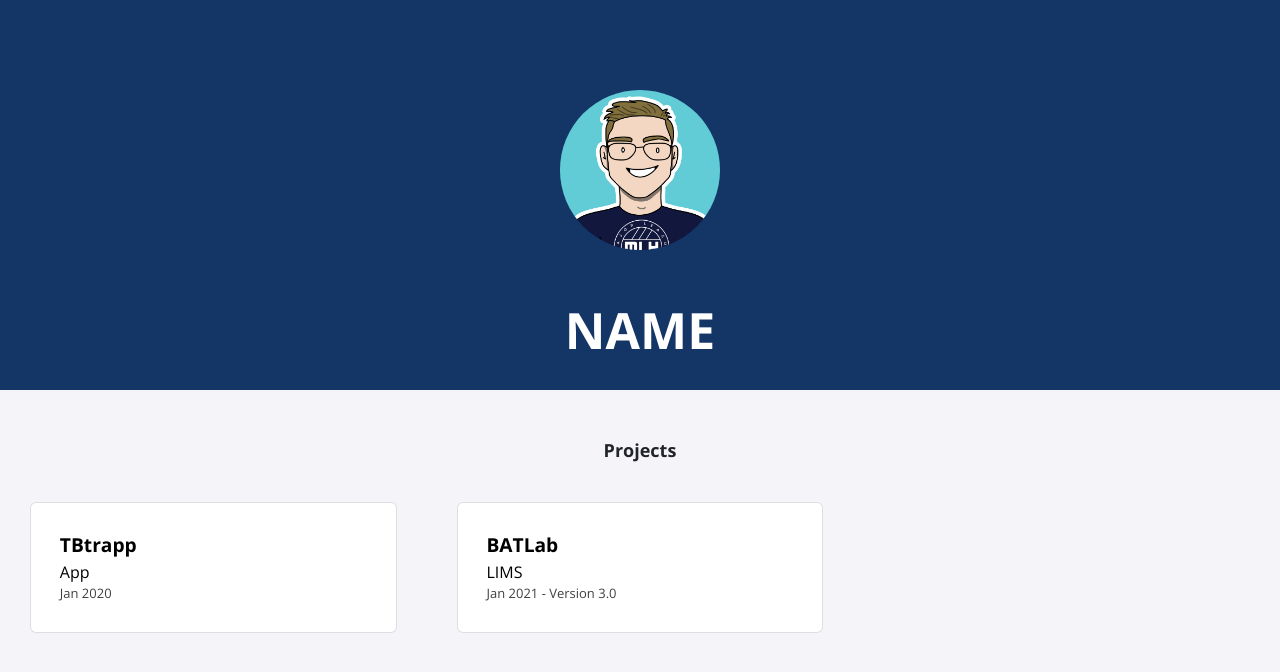
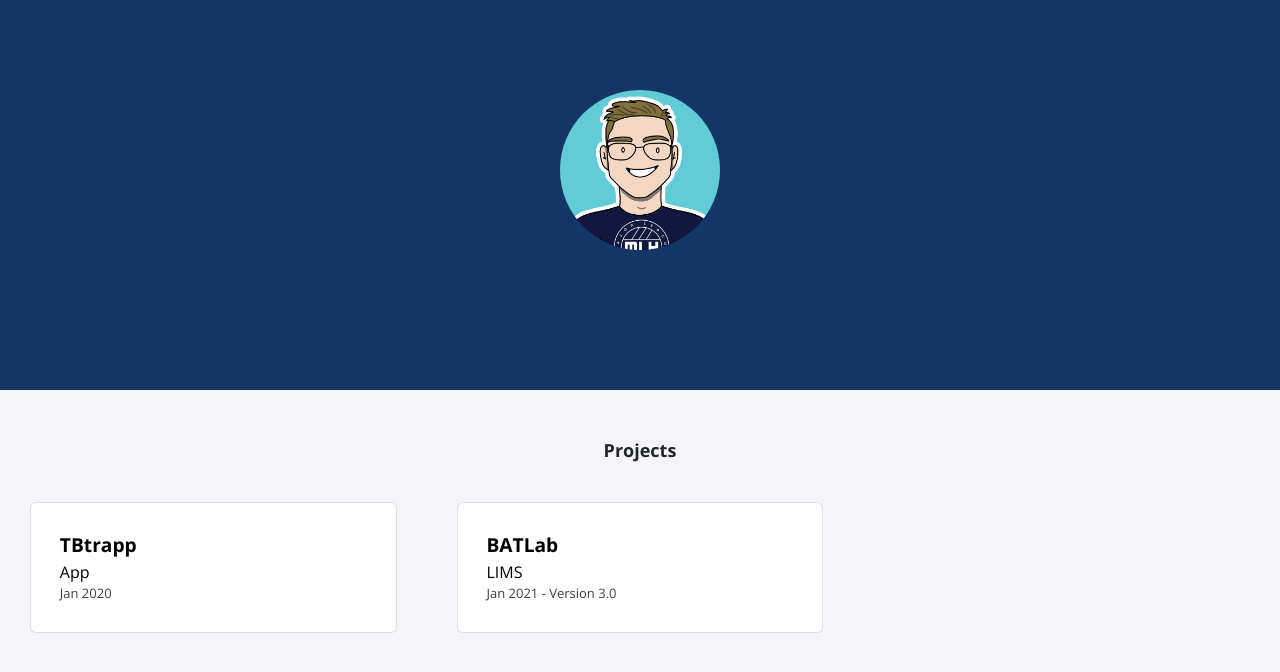
Before and after one commit to sabrgmane/sabrgmane.github.io, a Jekyll site: the page built from index.html, in a window 1280 px wide. Shown: the top 672 px of the page. Built offline with Jekyll 4.4.1, drawn with Linux system fonts in a browser that asks for light colours; nearby versions of some CDN libraries.

Commit message:
Update profile.html

```diff
--- a/_includes/profile.html
+++ b/_includes/profile.html
@@ -2,5 +2,5 @@
     <div class="profile-picture">
             <img src="./assets/img/logo.jpg">
     </div>
-    <h1>NAME</h1>
+    <h1></h1>
 </div>
```
